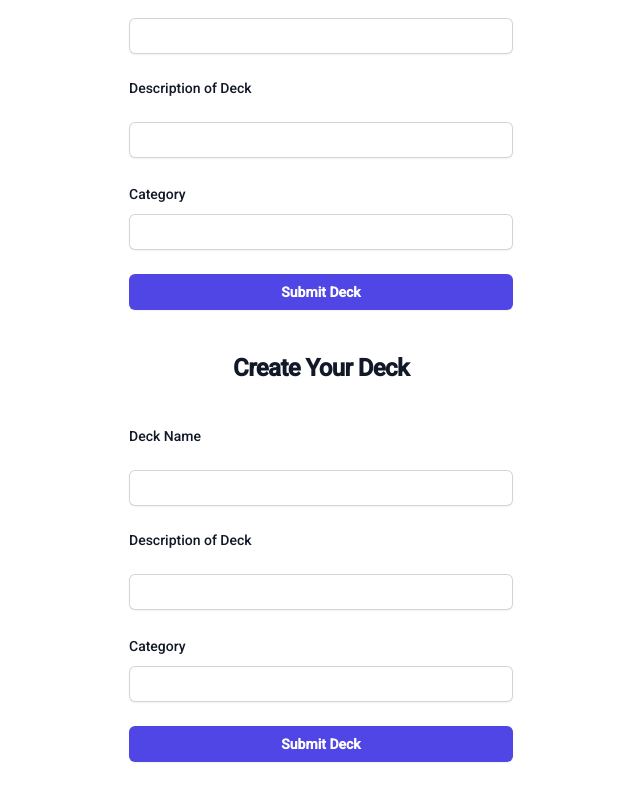
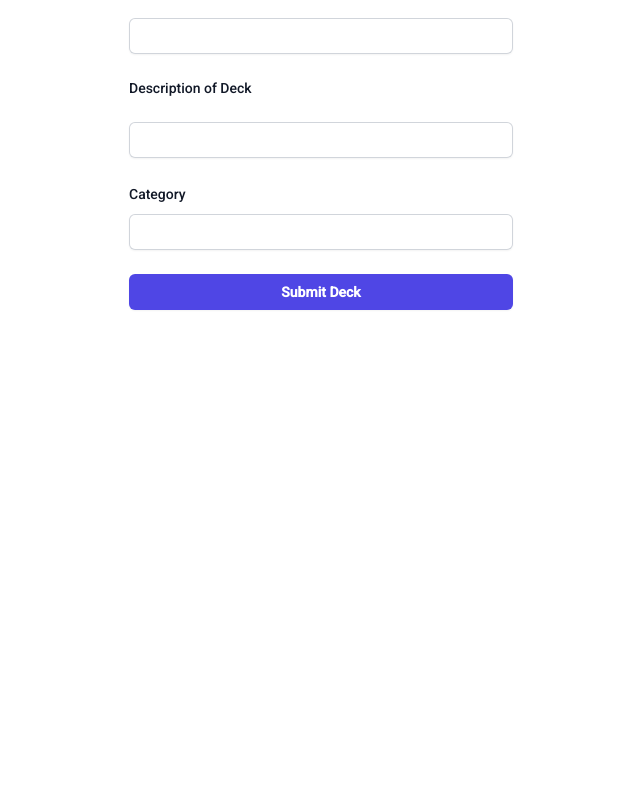
Before and after one commit to joshua-bake/Brain-Bites, a React (Vite) app: page /deck/create in a window 1280 px wide. Shown: the part 294-1094 px from the top of the page, without its empty margins (319-959 px from the left). After the commit the page ends 800 px from the top, so only its background shows below. Built offline with nearby package versions, Linux system fonts and the light colour scheme; a web font is replaced by a local one.

Commit message:
fixed create and study components

```diff
--- a/src/App.tsx
+++ b/src/App.tsx
@@ -42,7 +42,7 @@ function App() {
         <Route path='/deck/create' element={<CreateDeck />} />
         <Route path='/cards' element={<CardLibrary />} />
         <Route path='/card/create' element={<CreateCard />} />
-        <Route path="/cards/:deckId" element={<ShowCards />} />
+        <Route path="/cards/:cardId" element={<ShowCards user={user} />} />
         <Route path='/signup' element={<Signup />} />
         <Route path="/login" element={<Login fetchUser={fetchUser} />} />
       </Routes>
--- a/src/components/CreateCard.tsx
+++ b/src/components/CreateCard.tsx
@@ -8,6 +8,18 @@ type Decks = null | Array<IDeck>
 
 const CreateCard = () => {
 
+    const updateDeckId = (deckId: string) => {
+        setFormData(prevState => ({
+            ...prevState,
+            deck_id: deckId
+        }));
+        setErrorMessage("");
+    };
+
+    function handleDeckIdChange(e: any) {
+        const deckId = e.target.value;
+        updateDeckId(deckId);
+    }
 
 
     const [decks, setDecks] = useState<Decks>(null)
@@ -33,7 +45,6 @@ const CreateCard = () => {
     const [formData, setFormData] = useState({
         question: "",
         answer: "",
-        category: "",
         deck_id: "",
     })
 
@@ -52,25 +63,25 @@ const CreateCard = () => {
             e.preventDefault()
 
             const token = localStorage.getItem('token')
-            const resp = await axios.post(`${baseUrl}/cards`, formData,  {
+            const resp = await axios.post(`${baseUrl}/cards`, formData, {
                 headers: { Authorization: `Bearer ${token}` }
             })
             console.log(resp.data)
             navigate('/cards')
         } catch (e: any) {
-            setErrorMessage(e.response.data.message)
+            setErrorMessage(e.response?.data?.message || "An error occurred while submitting the form.")
         }
     }
     console.log(formData)
 
-    function handleCardSubmit(e: any) {
-        //? update this so that the deck title matches the deck id since its an integer in order to post
-        const fieldName = e.target.name
-        const newFormData = structuredClone(formData)
-        newFormData[fieldName as keyof typeof formData] = e.target.value
-        setFormData(newFormData)
-        setErrorMessage("")
-    }
+    // function handleCardSubmit(e: any) {
+    //     //? update this so that the deck title matches the deck id since its an integer in order to post
+    //     const fieldName = e.target.name
+    //     const newFormData = structuredClone(formData)
+    //     newFormData[fieldName as keyof typeof formData] = e.target.value
+    //     setFormData(newFormData)
+    //     setErrorMessage("")
+    // }
 
 
     return (
@@ -123,7 +134,7 @@ const CreateCard = () => {
                         </div>
                         <div className="mt-2">
                             <label>
-                                <select name="deck_id" value={formData.deck_id} onChange={handleChange}>
+                                <select name="deck_id" value={formData.deck_id} onChange={handleDeckIdChange}>
                                     <option value="">Select a Deck</option>
                                     {decks?.map(deck => (
                                         <option key={deck.id} value={deck.id}>{deck.title}</option>
@@ -131,7 +142,6 @@ const CreateCard = () => {
                                 </select>
                             </label>
                         </div>
-
 
                     </div>
 
@@ -141,7 +151,7 @@ const CreateCard = () => {
                             type="submit"
                             className="flex w-full justify-center rounded-md bg-indigo-600 px-3 py-1.5 text-sm font-semibold leading-6 text-white shadow-sm hover:bg-indigo-500 focus-visible:outline focus-visible:outline-2 focus-visible:outline-offset-2 focus-visible:outline-indigo-600"
                         >
-                            Submit Deck
+                            Submit Card
                         </button>
                     </div>
                 </form>
--- a/src/components/CreateDeck.tsx
+++ b/src/components/CreateDeck.tsx
@@ -124,77 +124,6 @@ const CreateDeck = () => {
                 </form>
                 {errorMessage && <p >{errorMessage}</p>}
             </div>
-
-            <div className="sm:mx-auto sm:w-full sm:max-w-sm">
-                <h2 className="mt-10 text-center text-2xl font-bold leading-9 tracking-tight text-gray-900">
-                    Create Your Deck
-                </h2>
-            </div>
-
-
-            <div className="mt-10 sm:mx-auto sm:w-full sm:max-w-sm">
-                <form className="space-y-6" action="decks" method="POST" onSubmit={handleSubmit}>
-                    <div>
-                        <label htmlFor="title" className="block text-sm font-medium leading- text-gray-900">
-                            Deck Name
-                        </label>
-                        <div className="mt-2">
-                            <input
-                                id="title"
-                                name="title"
-                                type="text"
-                                required
-                                onChange={handleChange}
-                                value={formData.title}
-                                className="block w-full rounded-md border-0 py-1.5 text-gray-900 shadow-sm ring-1 ring-inset ring-gray-300 placeholder:text-gray-400 focus:ring-2 focus:ring-inset focus:ring-indigo-600 sm:text-sm sm:leading-6"
-                            />
-                        </div>
-                    </div>
-                    <div>
-                        <label htmlFor="description" className="block text-sm font-medium leading- text-gray-900">
-                            Description of Deck
-                        </label>
-                        <div className="mt-2">
-                            <input
-                                id="description"
-                                name="description"
-                                type="text"
-                                required
-                                onChange={handleChange}
-                                value={formData.description}
-                                className="block w-full rounded-md border-0 py-1.5 text-gray-900 shadow-sm ring-1 ring-inset ring-gray-300 placeholder:text-gray-400 focus:ring-2 focus:ring-inset focus:ring-indigo-600 sm:text-sm sm:leading-6"
-                            />
-                        </div>
-                    </div>
-                    <div>
-                        <div className="flex items-center justify-between">
-                            <label htmlFor="category" className="block text-sm font-medium leading-6 text-gray-900">
-                                Category
-                            </label>
-                        </div>
-                        <div className="mt-2">
-                            <input
-                                id="category"
-                                name="category"
-                                type="text"
-                                required
-                                onChange={handleChange}
-                                value={formData.category}
-                                className="block w-full rounded-md border-0 py-1.5 text-gray-900 shadow-sm ring-1 ring-inset ring-gray-300 placeholder:text-gray-400 focus:ring-2 focus:ring-inset focus:ring-indigo-600 sm:text-sm sm:leading-6"
-                            />
-                        </div>
-                    </div>
-                    <div>
-                        <button
-                            type="submit"
-                            className="flex w-full justify-center rounded-md bg-indigo-600 px-3 py-1.5 text-sm font-semibold leading-6 text-white shadow-sm hover:bg-indigo-500 focus-visible:outline focus-visible:outline-2 focus-visible:outline-offset-2 focus-visible:outline-indigo-600"
-                        >
-                            Submit Deck
-                        </button>
-                    </div>
-                </form>
-                {errorMessage && <p >{errorMessage}</p>}
-            </div>
         </div>
 
 
--- a/src/components/Navbar.tsx
+++ b/src/components/Navbar.tsx
@@ -9,8 +9,8 @@ export default function Navbar({ user, setUser }: { user: IUser | null, setUser:
     const navigation = [
         { name: 'Home', href: '/', current: true },
         { name: 'Deck Library', href: 'decks', current: false },
+        { name: 'Card Library', href: 'cards', current: false },
         { name: 'Study', href: 'study', current: false },
-        // { name: 'Create FlashCards', href: 'deck/create', current: false },
         // { name: 'Signup', href: 'signup', current: false },
         // { name: 'Login', href: 'login', current: false },
     ]
--- a/src/components/ShowCards.tsx
+++ b/src/components/ShowCards.tsx
@@ -1,10 +1,12 @@
 import React from 'react'
 import { ICard } from '../interfaces/card'
 
-const ShowCards = ({ question, answer, category }: ICard) => {
+const ShowCards = ({ question, answer, category, deck, }: ICard) => {
 
 
-    return <section className="section ">
+
+    return (
+        <section className="section ">
             <div className="column is-one-quarter-desktop is-one-third-tablet">
                 <div className="card">
                     <div className="card-header">
@@ -13,6 +15,7 @@ const ShowCards = ({ question, answer, category }: ICard) => {
                     <div className="card-content">
                         <p>{answer}</p>
                         <span className="is-centered">{category}</span>
+                        {deck && <p>Deck: {deck.title}</p>}
                         <div>
                             <button
                                 type="submit"
@@ -24,8 +27,9 @@ const ShowCards = ({ question, answer, category }: ICard) => {
                     </div>
                 </div>
             </div>
+        </section>
+    );
 
-    </section>
 }
 
 export default ShowCards
--- a/src/components/ShowDecks.tsx
+++ b/src/components/ShowDecks.tsx
@@ -5,15 +5,14 @@ import { useNavigate } from 'react-router-dom';
 const ShowDecks = ({ id, title, description, category }: IDeck) => {
     const navigate = useNavigate();
 
-    // Handle click event for Study button
     const handleStudyClick = () => {
         navigate(`/study/${id}`);
     };
 
-    // Handle click event for Cards button
-    const handleCardsClick = () => {
-        navigate(`/cards/${id}`);
-    };
+    // ? Stretch goal will add later to display the revelant cards to the specific deck.
+    // const handleCardsClick = () => {
+    //     navigate(`/cards/${id}`);
+    // };
 
     return (
         <section className="section">
@@ -34,7 +33,7 @@ const ShowDecks = ({ id, title, description, category }: IDeck) => {
                                 Study
                             </button>
                         </div>
-                        <div>
+                        {/* <div>
                             <button
                                 type="button"
                                 onClick={handleCardsClick}
@@ -42,7 +41,7 @@ const ShowDecks = ({ id, title, description, category }: IDeck) => {
                             >
                                 Cards
                             </button>
-                        </div>
+                        </div> */}
                     </div>
                 </div>
             </div>
--- a/src/interfaces/card.ts
+++ b/src/interfaces/card.ts
@@ -1,7 +1,11 @@
 export interface ICard {
-    _id: string,
-    question: string,
-    answer: string,
-    category: string,
-    deck_id: string,
+    _id: string;
+    question: string;
+    answer: string;
+    category: string;
+    deck: {
+        _id: string;
+        title: string;
+        // Add any other properties of the deck here
+    };
 }
```
Also changed, not shown: src/components/CardLibrary.tsx (+35 -28 lines). Lines whose indentation alone changed are shown as unchanged.
